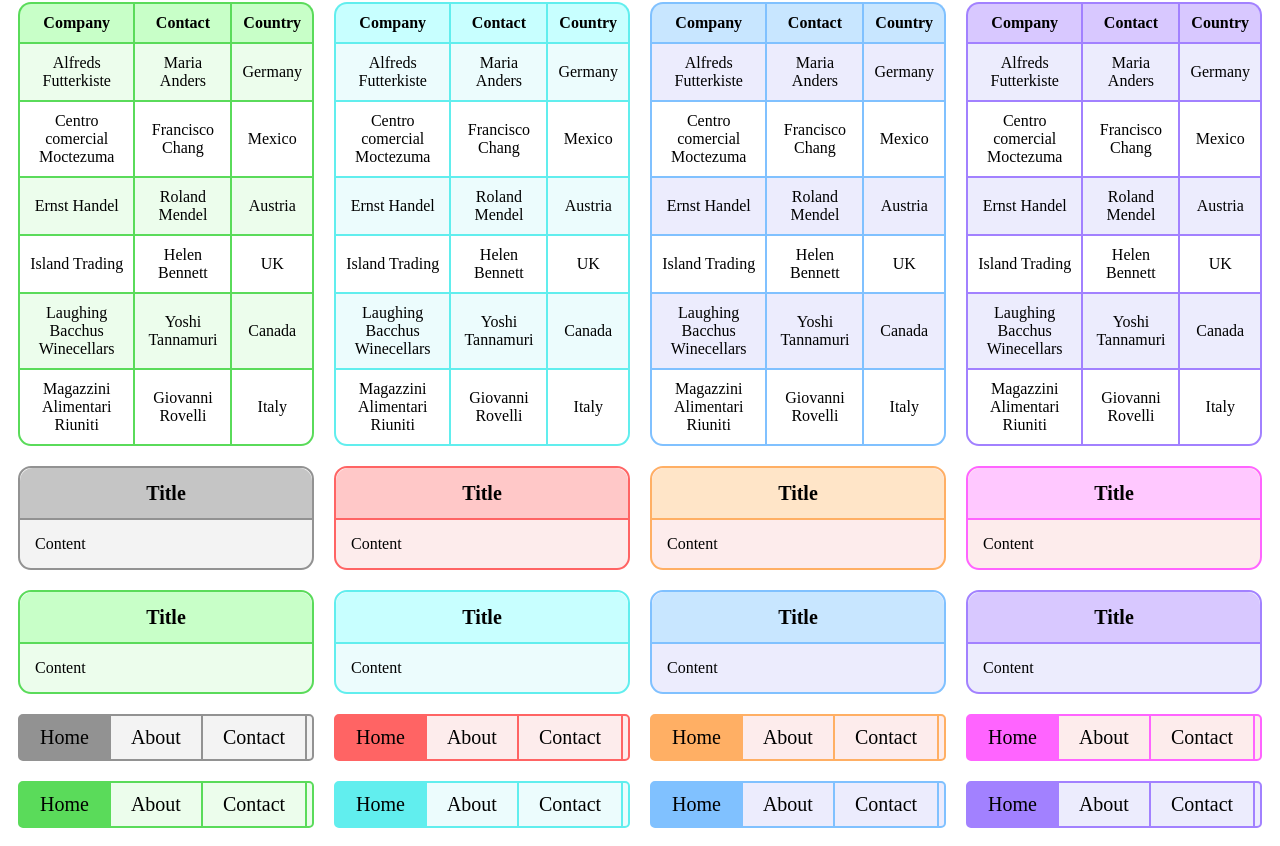
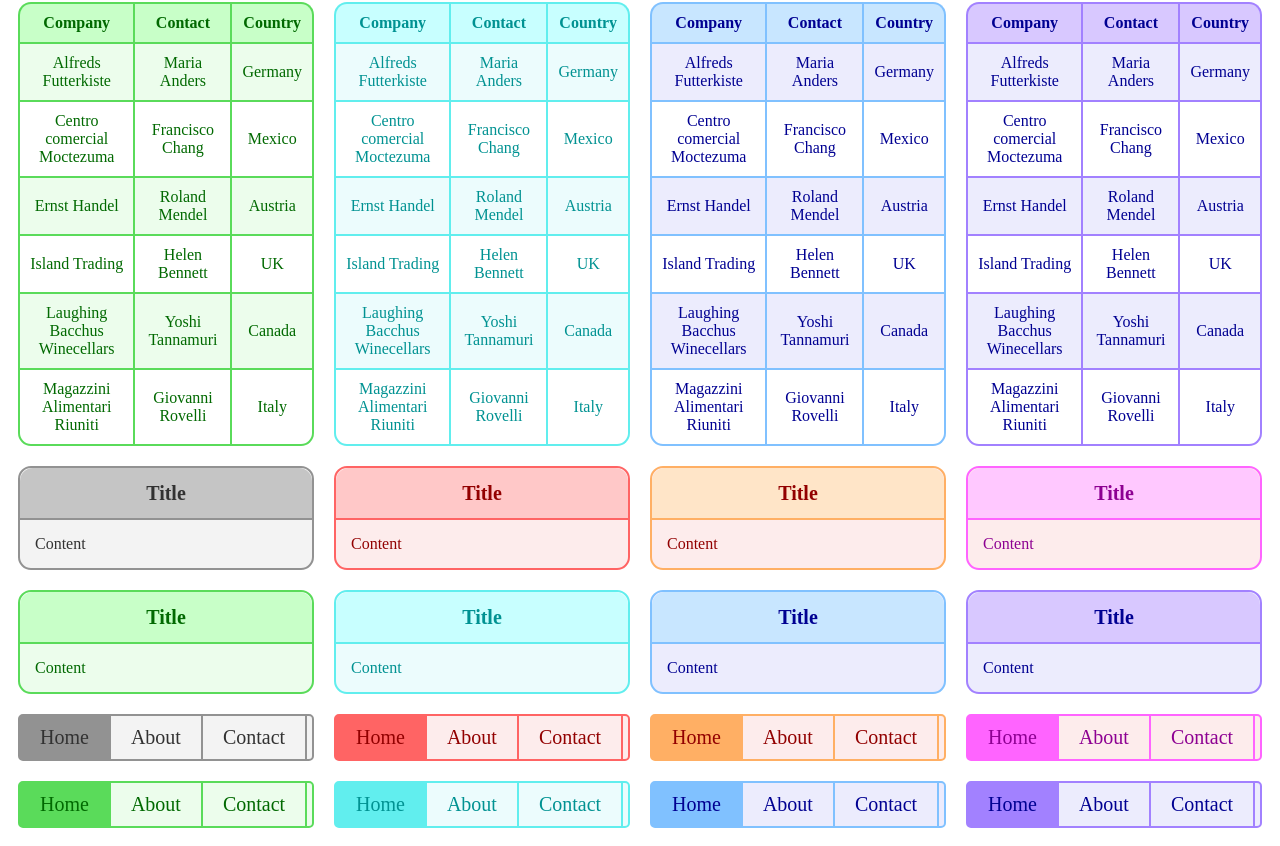
Before and after one commit to Thiago099/colorful-css, a Vue app: page / in a window 1280 px wide. Shown: the part 752-1598 px from the top of the page. Built offline with nearby package versions, Linux system fonts and the light colour scheme.

Commit message:
[feature] color

```diff
--- a/src/css/card.css
+++ b/src/css/card.css
@@ -1,7 +1,8 @@
 .card{
     background-color: var(--bright);
     border-radius: 13px;
-    border: 2px solid var(--dark)
+    border: 2px solid var(--dark);
+    color: var(--very-dark);
 }
 .card-header{
     background-color: var(--medium);
--- a/src/css/colors.css
+++ b/src/css/colors.css
@@ -3,42 +3,50 @@
     --bright:rgb(253, 236, 236);
     --medium:rgb(255, 200, 200);
     --dark:rgb(255, 100, 100);
+    --very-dark:rgb(146, 0, 0);
 }
 .pastel-green{
     --bright: rgb(236, 253, 236);
     --medium:rgb(200, 255, 200);
     --dark:rgb(90, 219, 90);
+    --very-dark:rgb(1, 105, 1);
 }
 
 .pastel-orange{
     --bright: rgb(253, 236, 236);
     --medium:rgb(255, 229, 200);
     --dark:rgb(255, 175, 100);
+    --very-dark:rgb(146, 0, 0);
 }
 .pastel-pink{
     --bright: rgb(253, 236, 236);
     --medium:rgb(255, 200, 255);
     --dark:rgb(255, 100, 255);
+    --very-dark:rgb(141, 0, 146);
 }
 .pastel-black{
     --bright: rgb(243, 243, 243);
     --medium:rgb(197, 197, 197);
     --dark:rgb(146, 146, 146);
+    --very-dark:rgb(50, 50, 50);
 }
 .pastel-cyan{
     --bright: rgb(236, 252, 253);
     --medium:rgb(200, 255, 255);
     --dark:rgb(97, 238, 238);
+    --very-dark:rgb(0, 146, 146);
 }
 
 .pastel-blue{
     --bright: rgb(236, 236, 253);
     --medium:rgb(200, 230, 255);
     --dark:rgb(128, 193, 255);
+    --very-dark:rgb(0, 0, 146);
 }
 
 .pastel-purple{
     --bright: rgb(236, 236, 253);
     --medium:rgb(216, 200, 255);
     --dark:rgb(162, 129, 255);
+    --very-dark:rgb(0, 0, 146);
 }
--- a/src/css/inputs.css
+++ b/src/css/inputs.css
@@ -3,7 +3,6 @@
 .input-label{
     display: block;
     margin-bottom: 0.5rem;
-    color:var(--dark)
 }
 /* CONTAINER */
 .input-container{
@@ -11,6 +10,7 @@
     flex-direction: row;
     align-content: stretch;
     width: 100%;
+
 }
 
 .input-container *{
@@ -48,13 +48,16 @@
 }
 .input{
     min-width: 0px;
-
+    color: var(--very-dark);
+    caret-color: var(--very-dark);
 }
 .button{
     flex:1;
     padding-left: 20px;
     padding-right: 20px;
     cursor: pointer;
+    color:var(--very-dark)
+
 }
 .button-fit{
     flex:0;
--- a/src/css/nav.css
+++ b/src/css/nav.css
@@ -2,6 +2,7 @@
     background-color: var(--bright);
     border: 2px solid var(--dark);
     border-radius: 5px;
+    color: var(--very-dark);
 }
 .nav-item{
     padding: 10px 20px 10px 20px;
--- a/src/css/table.css
+++ b/src/css/table.css
@@ -13,6 +13,7 @@ tr:nth-child(even){
     margin:5px;
     margin-top: 10px;
     --radius: 13px;
+    color: var(--very-dark);
     text-align: center;
     border-collapse:separate;
     overflow: hidden;
```
